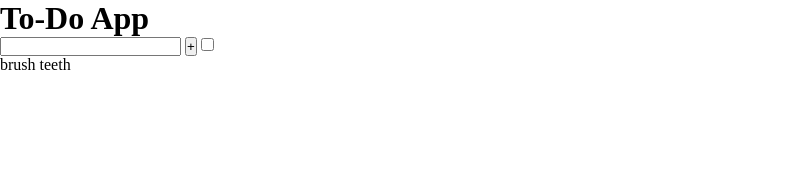
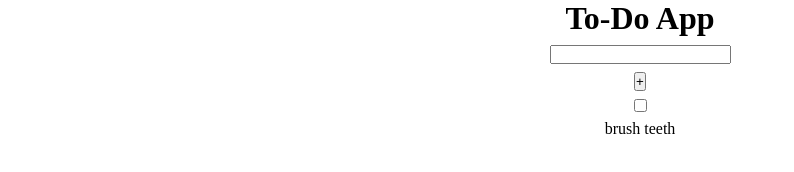
Before and after one commit to hadhiii/To-Do-App, a plain HTML site: page index.html in a window 1280 px wide. Shown: the whole page, without its empty margins (0-794 px from the left). Drawn offline with Linux system fonts and the light colour scheme.

Commit message:
style main div

```diff
--- a/index.html
+++ b/index.html
@@ -7,11 +7,13 @@
     <link rel="stylesheet" href="style.css" />
   </head>
   <body>
-    <h1>To-Do App</h1>
-    <input />
-    <button>+</button>
-    <input type="checkbox" />
-    <p>brush teeth</p>
+    <div class="main">
+      <h1>To-Do App</h1>
+      <input />
+      <button>+</button>
+      <input type="checkbox" />
+      <p>brush teeth</p>
+    </div>
     <script src="app.js"></script>
   </body>
 </html>
--- a/style.css
+++ b/style.css
@@ -3,3 +3,9 @@
   padding: 0;
   box-sizing: border-box;
 }
+.main {
+  display: flex;
+  flex-direction: column;
+  align-items: center;
+  gap: 8px;
+}
```
